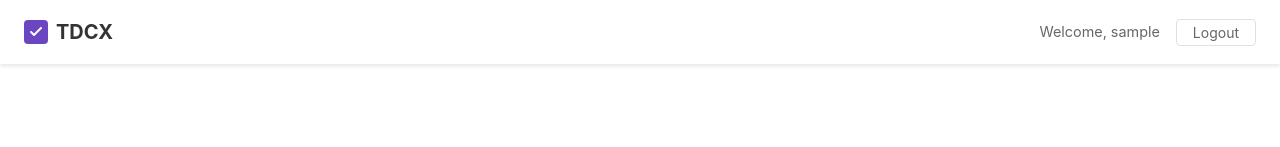
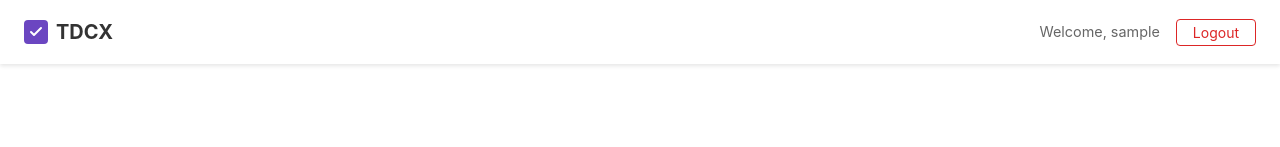
Before and after one commit to navein97/TDCX-Front-End-Assessment, a React (Vite) app: page /dashboard in a window 1280 px wide. Shown: the top 147 px of the page. Built offline with nearby package versions, Linux system fonts and the light colour scheme; sample sign-in values are in the browser's storage.

Commit message:
logout colour

```diff
--- a/src/components/DashboardHeader.tsx
+++ b/src/components/DashboardHeader.tsx
@@ -63,6 +63,16 @@ const ActionButton = styled.button`
   }
 `;
 
+const LogoutButton = styled(ActionButton)`
+  color: #dc2626;
+  border-color: #dc2626;
+
+  &:hover {
+    background-color: #dc2626;
+    color: white;
+    border-color: #dc2626;
+  }
+`;
 
 
 export const DashboardHeader: React.FC = () => {
@@ -81,7 +91,7 @@ export const DashboardHeader: React.FC = () => {
       <UserSection>
         <WelcomeText>Welcome, {user?.username}</WelcomeText>
         <ButtonGroup>
-          <ActionButton onClick={logout}>Logout</ActionButton>
+          <LogoutButton onClick={logout}>Logout</LogoutButton>
         </ButtonGroup>
       </UserSection>
     </HeaderContainer>
```
